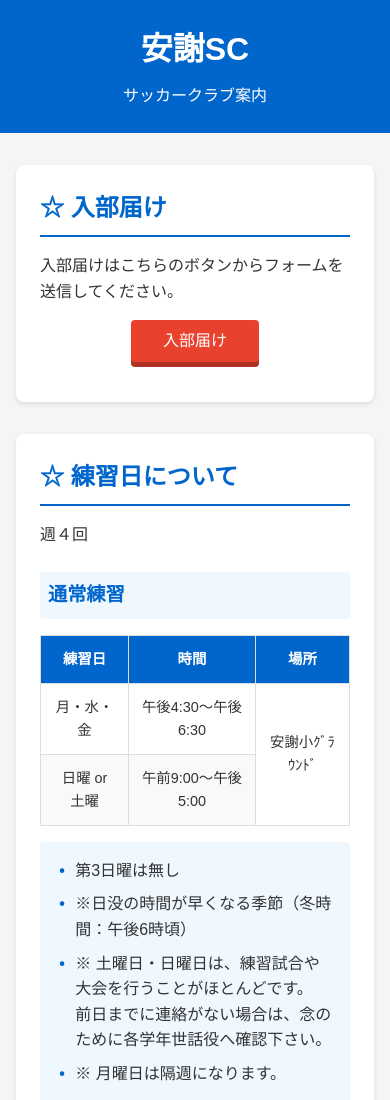
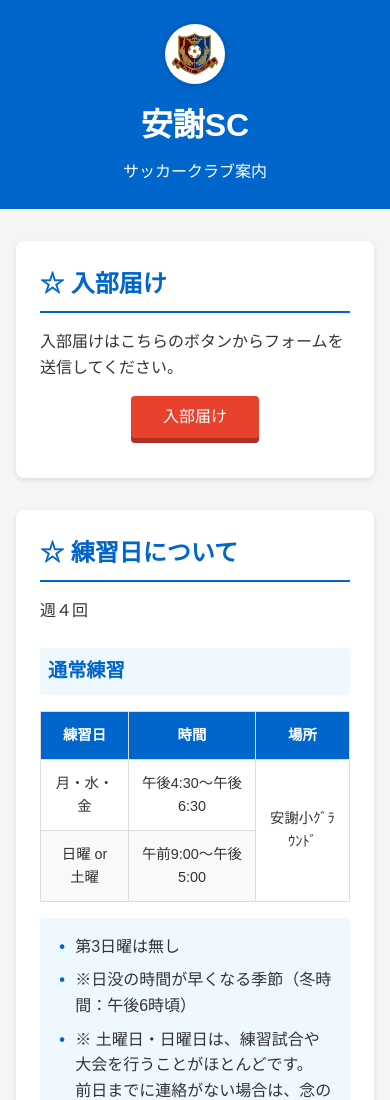
Before and after one commit to aja-sc/info, a plain HTML site: page index.html in a window 390 px wide. Shown: the top 1100 px of the page. Drawn offline with Linux system fonts and the light colour scheme.

Commit message:
ロゴを追加

```diff
--- a/index.html
+++ b/index.html
@@ -4,14 +4,20 @@
 <head>
   <meta charset="UTF-8">
   <meta name="viewport" content="width=device-width, initial-scale=1.0">
+  <link rel="icon" type="image/svg+xml" href="img/aja_logo.svg">
   <title>安謝SC - サッカークラブ案内</title>
   <link rel="stylesheet" href="styles.css">
 </head>
 
 <body>
   <header>
-    <h1>安謝SC</h1>
-    <p>サッカークラブ案内</p>
+    <div class="header-content">
+      <img src="img/aja_logo.svg" alt="AJAロゴ" class="header-logo" width="100" height="100">
+      <div class="header-text">
+        <h1>安謝SC</h1>
+        <p>サッカークラブ案内</p>
+      </div>
+    </div>
   </header>
 
   <main>
--- a/styles.css
+++ b/styles.css
@@ -20,6 +20,30 @@ header {
   text-align: center;
   padding: 2rem 0;
   margin-bottom: 2rem;
+}
+
+.header-content {
+  display: flex;
+  align-items: center;
+  justify-content: center;
+  gap: 2rem;
+  max-width: 1000px;
+  margin: 0 auto;
+  padding: 0 2rem;
+}
+
+.header-logo {
+  width: 100px;
+  height: 100px;
+  flex-shrink: 0;
+  background-color: white;
+  border-radius: 50%;
+  box-shadow: 0 0 10px rgba(0, 0, 0, 0.2);
+  padding: 5px;
+}
+
+.header-text {
+  text-align: left;
 }
 
 header h1 {
@@ -191,6 +215,20 @@ footer {
     padding: 1.5rem 0;
   }
 
+  .header-content {
+    flex-direction: column;
+    gap: 1rem;
+  }
+
+  .header-logo {
+    width: 60px;
+    height: 60px;
+  }
+
+  .header-text {
+    text-align: center;
+  }
+
   header h1 {
     font-size: 2rem;
   }
```
Also changed, not shown: img/aja_logo.svg (added).
